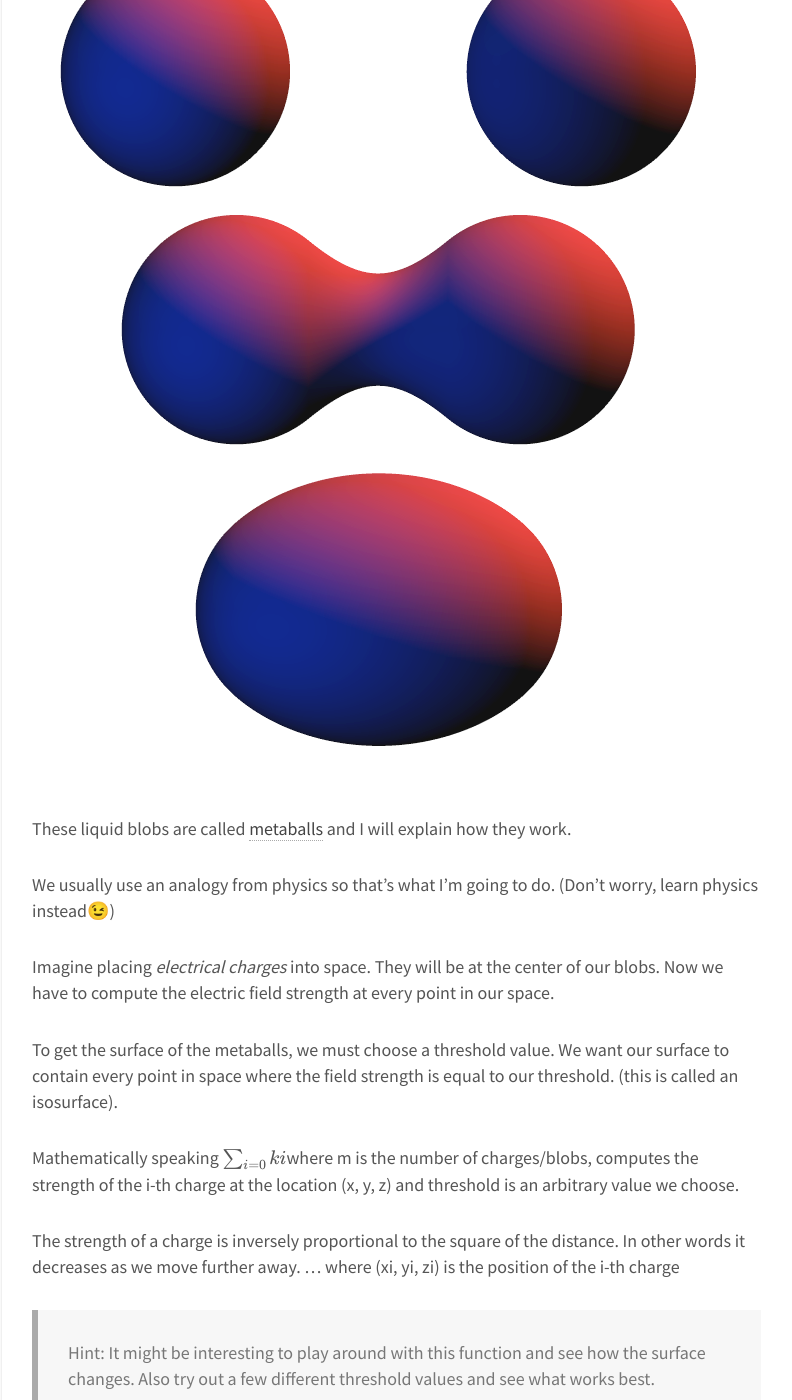
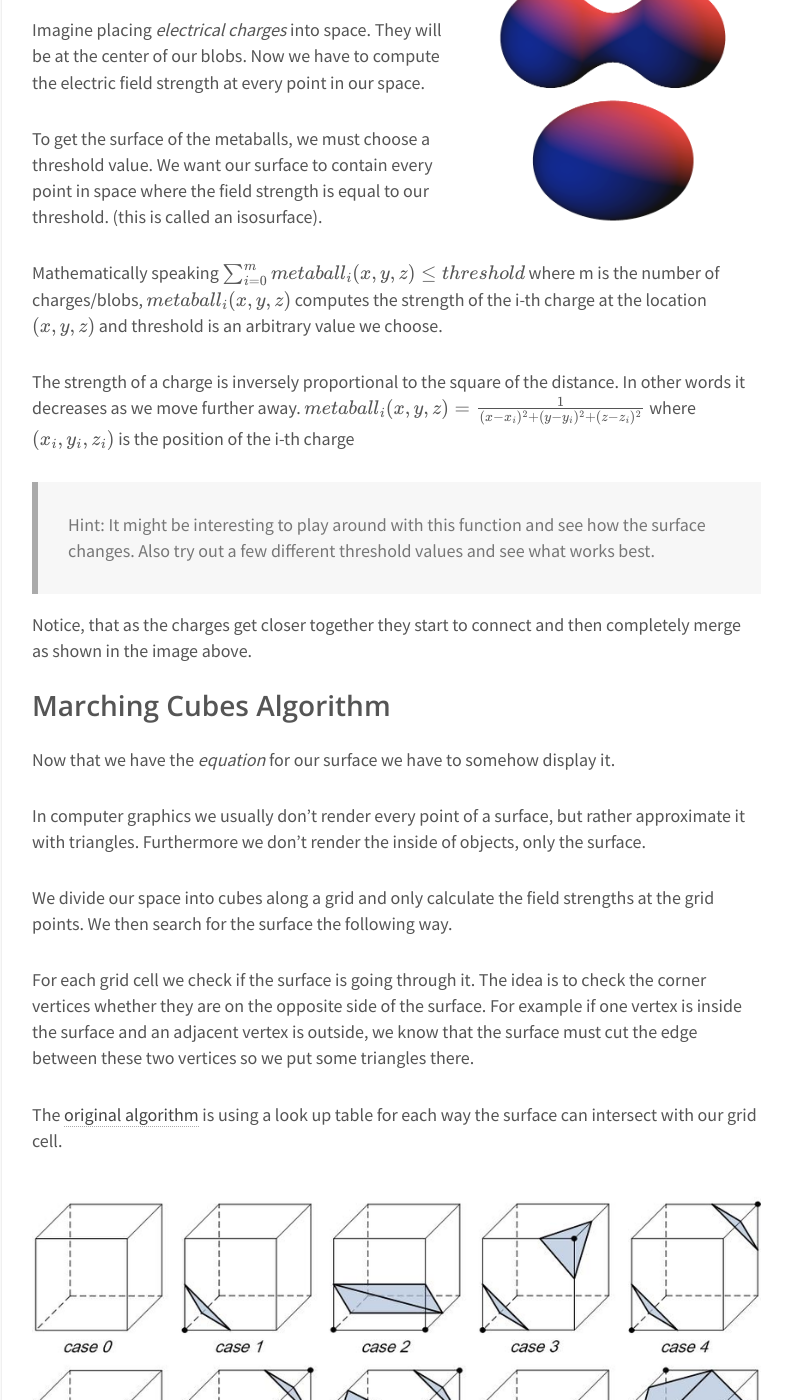
Before and after one commit to Dawars/dawars.github.io, a Jekyll site: the page built from _posts/2014-11-05-liquid-blobs-voxelized-marching-cubes-minecraft.md, in a window 1280 px wide and 1400 px high, scrolled down 1911 px. Shown: the whole window, without its empty margins (54-846 px from the left). Built offline with Jekyll 4.4.1, drawn with Linux system fonts in a browser that asks for light colours; our own code applies the rules of GitHub Pages for plain Markdown files; Markdown is read by kramdown in place of the engine named in the settings; formulas are drawn with MathJax 3; a script that is not in the unit is left out; some of the changed text lies outside the part shown.

Commit message:
Fix LaTeX in post

````diff
--- a/_posts/2014-11-05-liquid-blobs-voxelized-marching-cubes-minecraft.md
+++ b/_posts/2014-11-05-liquid-blobs-voxelized-marching-cubes-minecraft.md
@@ -21,7 +18,7 @@ To fit this into the world of Minecraft however, I had to make some changes. Min
 
 ## Theory
 
-![Metaballs](https://dawars.me/wp-content/uploads/2017/11/metaballs.png)
+<img align="right" width="300" src="https://dawars.me/wp-content/uploads/2017/11/metaballs.png" alt="Metaballs"/>
 
 These liquid blobs are called [metaballs](https://en.wikipedia.org/wiki/Metaballs) and I will explain how they work.
 
@@ -31,17 +28,17 @@ Imagine placing _electrical charges_ into space. They will be at the center of o
 
 To get the surface of the metaballs, we must choose a threshold value. We want our surface to contain every point in space where the field strength is equal to our threshold. (this is called an isosurface).
 
-Mathematically speaking $$  \sum_{i=0}{k}i $$where m is the number of charges/blobs, computes the strength of the i-th charge at the location (x, y, z) and threshold is an arbitrary value we choose.
+Mathematically speaking $$  \sum_{i=0}^{m} metaball_{i}(x, y, z) \leq threshold$$ where m is the number of charges/blobs, $$metaball_{i}(x, y, z)$$ computes the strength of the i-th charge at the location $$(x, y, z)$$ and threshold is an arbitrary value we choose.
 
-The strength of a charge is inversely proportional to the square of the distance. In other words it decreases as we move further away. ... where (xi, yi, zi) is the position of the i-th charge
+The strength of a charge is inversely proportional to the square of the distance. In other words it decreases as we move further away. $$ metaball_{i}(x, y, z)=\frac{1}{(x-x_{i})^2+(y-y_{i})^2+(z-z_{i})^2} $$ where $$(x_{i}, y_{i}, z_{i})$$ is the position of the i-th charge
 
 >Hint: It might be interesting to play around with this function and see how the surface changes. Also try out a few different threshold values and see what works best.
 
-Notice, that as the charges get closer together they start to connect and then completely merge as shown in image [1].
+Notice, that as the charges get closer together they start to connect and then completely merge as shown in the image above.
 
 ## Marching Cubes Algorithm
 
-Now that we have the equation for our surface we have to somehow display it.
+Now that we have the _equation_ for our surface we have to somehow display it.
 
 In computer graphics we usually don’t render every point of a surface, but rather approximate it with triangles. Furthermore we don’t render the inside of objects, only the surface.
 
@@ -49,7 +46,7 @@ We divide our space into cubes along a grid and only calculate the field strengt
 
 For each grid cell we check if the surface is going through it. The idea is to check the corner vertices whether they are on the opposite side of the surface. For example if one vertex is inside the surface and an adjacent vertex is outside, we know that the surface must cut the edge between these two vertices so we put some triangles there.
 
-The original algorithm is using a look up table for each way the surface can intersect with our grid cell.
+The [original algorithm](http://paulbourke.net/geometry/polygonise/) is using a look up table for each way the surface can intersect with our grid cell.
 
 ![Look Up Table for Marching Cubes](https://dawars.me/wp-content/uploads/2017/11/marching_cubes.png)
 
@@ -61,7 +58,7 @@ We want the surface to always align to the grid (Axis Aligned), making a nice mi
 
 I created a [Blobs](https://github.com/Dawars/CraftingPillars/blob/1.10.2/src/main/java/me/dawars/craftingpillars/client/render/Blobs.java) class to store the location, strength and velocity of the charges and functions to calculate the field strength.
 
-{% highlight java %}{% raw %}
+```java
 public static float[][][] fieldStrength(List blobs) {
     float result[][][] = new float[16][16][16];
     for(int x = 0; x < 16; x++) {
@@ -79,17 +76,16 @@ public static float[][][] fieldStrength(List blobs) {
     }
     return result;
 }
-{% endraw %}{% endhighlight %}
-
+```
 
 This functions computes the field strength in a 16 * 16 * 16 grid according to the equation.
 
 Next comes rendering.
 
 First we iterate through each grid point and check if it is inside a blob. If it is we may have to render the side of the blob. Imagine being at the centre of the blob, the neighbouring cells are still inside so we don’t need sides there. If we need to render a side we simply render a quad from 2 triangles.
-Here is the simplified code from the TileEntityRenderer:
+Here is the simplified code from the [TileEntityRenderer](https://github.com/Dawars/CraftingPillars/blob/1.10.2/src/main/java/me/dawars/craftingpillars/client/render/TESRTankPillar.java):
 
-{% highlight java %}{% raw %}
+```java
 Tessellator tess = Tessellator.getInstance();
 VertexBuffer buffer = tess.getBuffer();
 
@@ -153,13 +149,12 @@ for (int i = 0; i < 16; i++)
 tess.draw();
 
 buffer.setTranslation(0, 0, 0);
-{% endraw %}{% endhighlight %}
-
+```
 
 ## Animation
 As a last step we need to animate the blobs. I store a list of blobs in the TileEntity class of the Tank.
 In every tick/update I call the update function in the Blobs class for every charge:
-{% highlight java %}{% raw %}
+```java
 public void update(float speed)
 {
     if(this.x > maxX || this.x < minX)
@@ -175,7 +170,7 @@ public void update(float speed)
     this.y += speed * this.velY;
     this.z += speed * this.velZ;
 }
-{% endraw %}{% endhighlight %}
+```
 
 This checks if a charge (centre of a blob) is colliding with the sides of our space. We will simulate perfectly elastic collisions, so we just need to multiply the respective velocity coordinate with -1.
 After that we update the position of the charge with its speed.
````
Also changed, not shown: other parts of _posts/2014-11-05-liquid-blobs-voxelized-marching-cubes-minecraft.md (+0 -3 lines).
